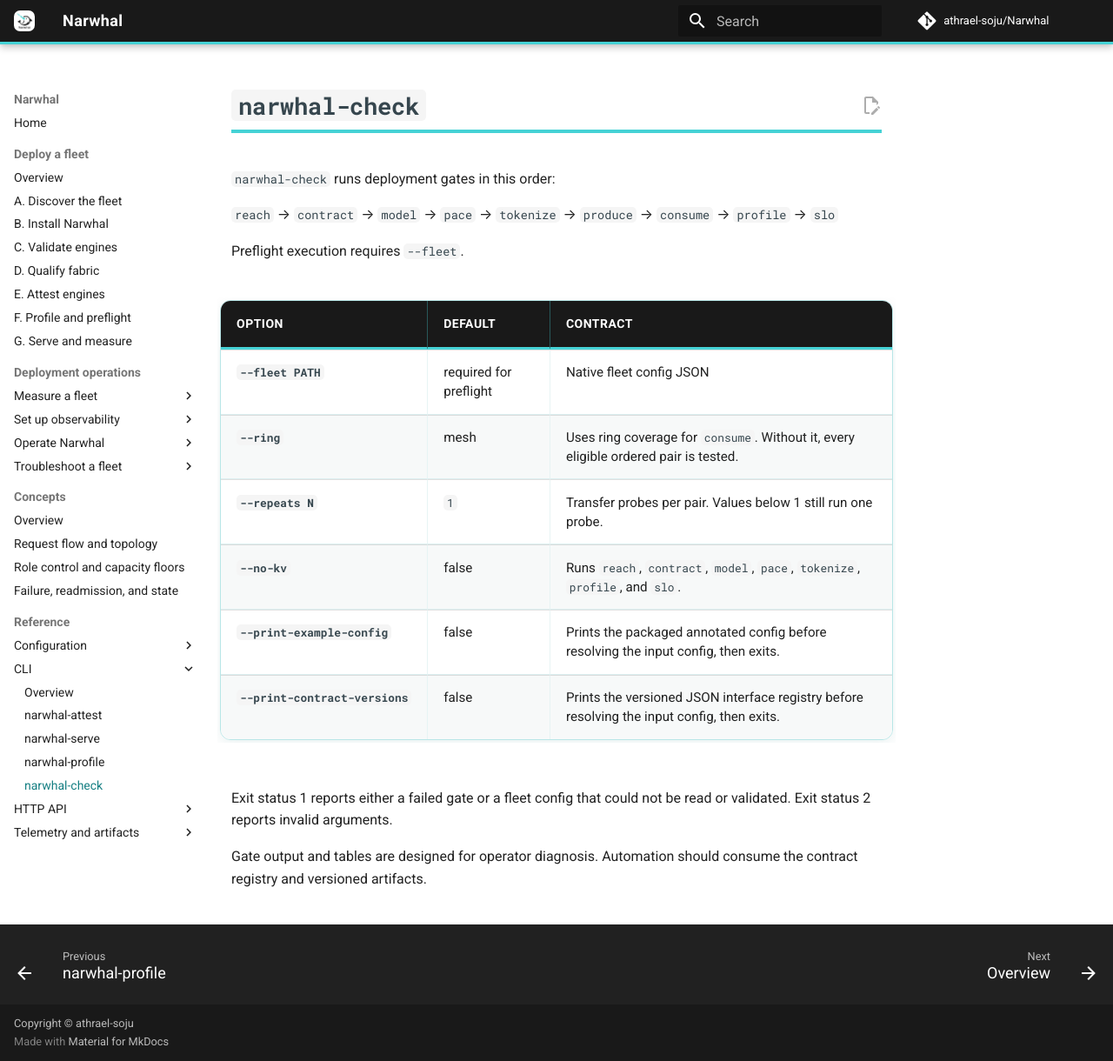
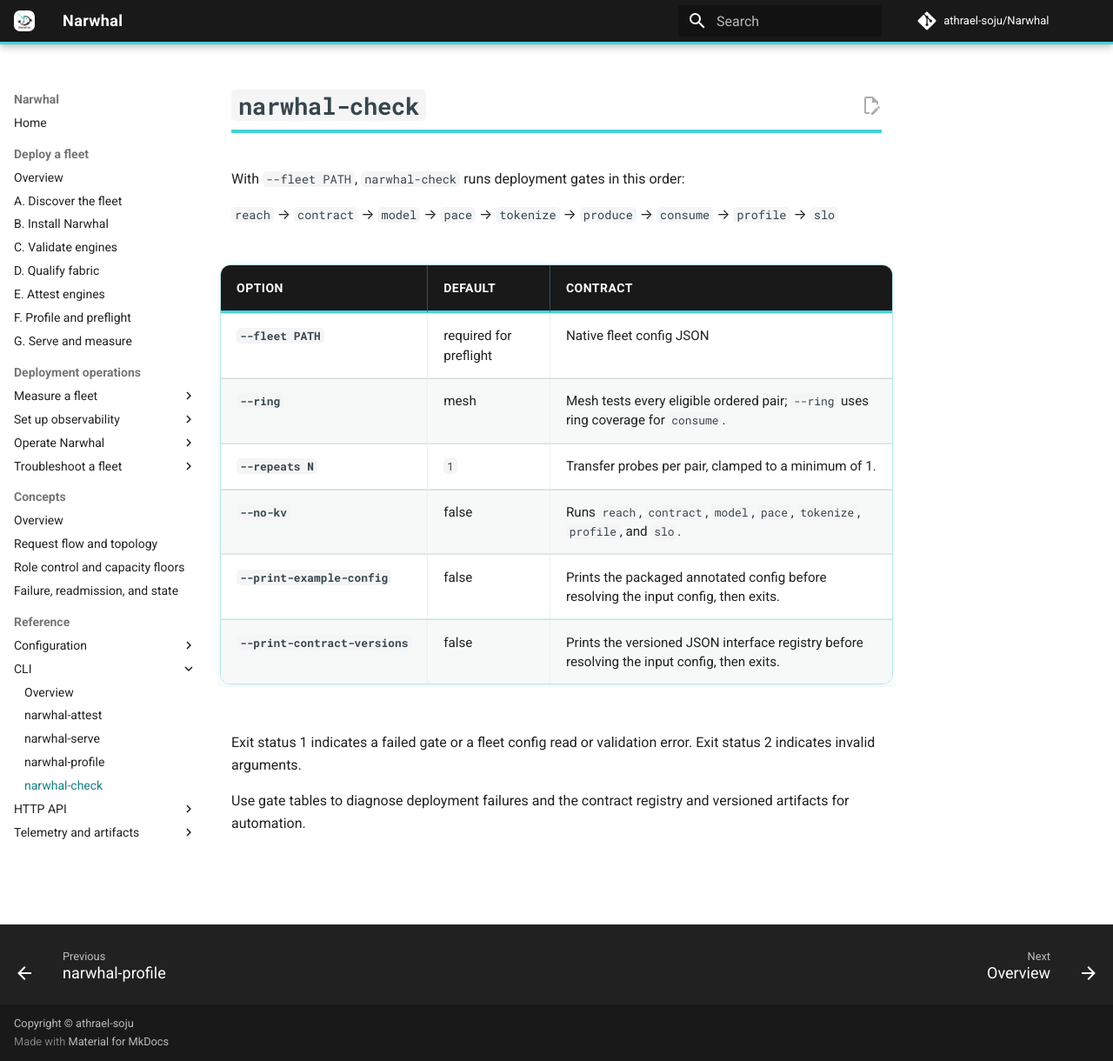
Before and after one commit to athrael-soju/Narwhal, an MkDocs documentation site: the page built from docs/cli/Check.md, in a window 1280 px wide and 1220 px high. Shown: the whole window at 87% size. Built offline with MkDocs 1.6.1 and Material for MkDocs 9.7.7, drawn with Linux system fonts in a browser that asks for light colours; comment, search, counter and statistics services are not loaded.

Commit message:
docs(cli): clarify command usage and improve descriptions in Attest, Check, Profile, and Serve documentation

```diff
--- a/docs/cli/Check.md
+++ b/docs/cli/Check.md
@@ -1,20 +1,18 @@
 # `narwhal-check`
 
-`narwhal-check` runs deployment gates in this order:
+With `--fleet PATH`, `narwhal-check` runs deployment gates in this order:
 
 `reach` → `contract` → `model` → `pace` → `tokenize` → `produce` → `consume` → `profile` → `slo`
-
-Preflight execution requires `--fleet`.
 
 | Option                      | Default                | Contract                                                                                    |
 | --------------------------- | ---------------------- | ------------------------------------------------------------------------------------------- |
 | `--fleet PATH`              | required for preflight | Native fleet config JSON                                                                    |
-| `--ring`                    | mesh                   | Uses ring coverage for `consume`. Without it, every eligible ordered pair is tested.        |
-| `--repeats N`               | `1`                    | Transfer probes per pair. Values below 1 still run one probe.                               |
+| `--ring`                    | mesh                   | Mesh tests every eligible ordered pair; `--ring` uses ring coverage for `consume`.           |
+| `--repeats N`               | `1`                    | Transfer probes per pair, clamped to a minimum of 1.                                        |
 | `--no-kv`                   | false                  | Runs `reach`, `contract`, `model`, `pace`, `tokenize`, `profile`, and `slo`.                |
 | `--print-example-config`    | false                  | Prints the packaged annotated config before resolving the input config, then exits.         |
 | `--print-contract-versions` | false                  | Prints the versioned JSON interface registry before resolving the input config, then exits. |
 
-Exit status 1 reports either a failed gate or a fleet config that could not be read or validated. Exit status 2 reports invalid arguments.
+Exit status 1 indicates a failed gate or a fleet config read or validation error. Exit status 2 indicates invalid arguments.
 
-Gate output and tables are designed for operator diagnosis. Automation should consume the contract registry and versioned artifacts.
+Use gate tables to diagnose deployment failures and the contract registry and versioned artifacts for automation.
```
Also changed, not shown: docs/cli/Attest.md (+1 -1 lines), docs/cli/Profile.md (+9 -11 lines), docs/cli/Serve.md (+6 -8 lines).
